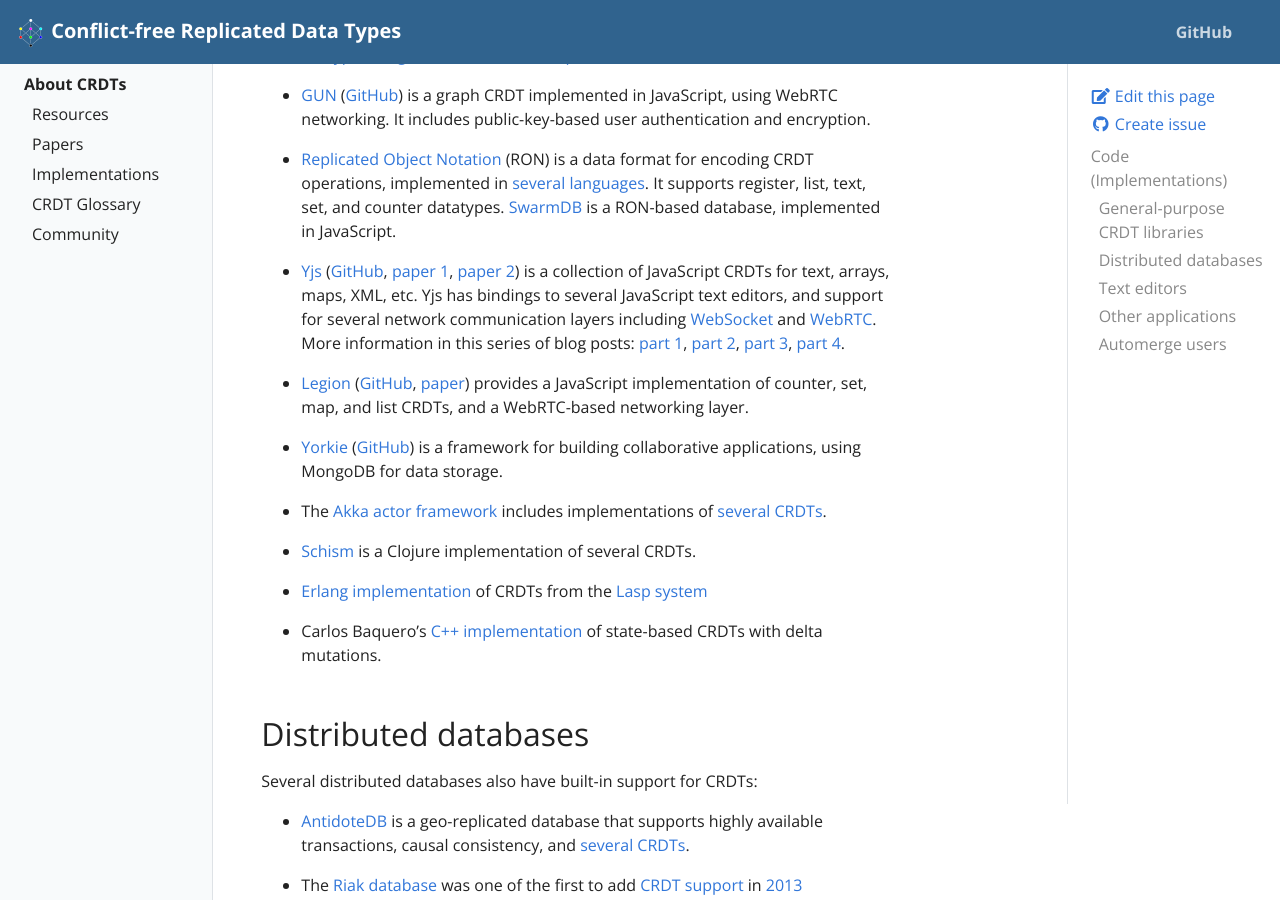
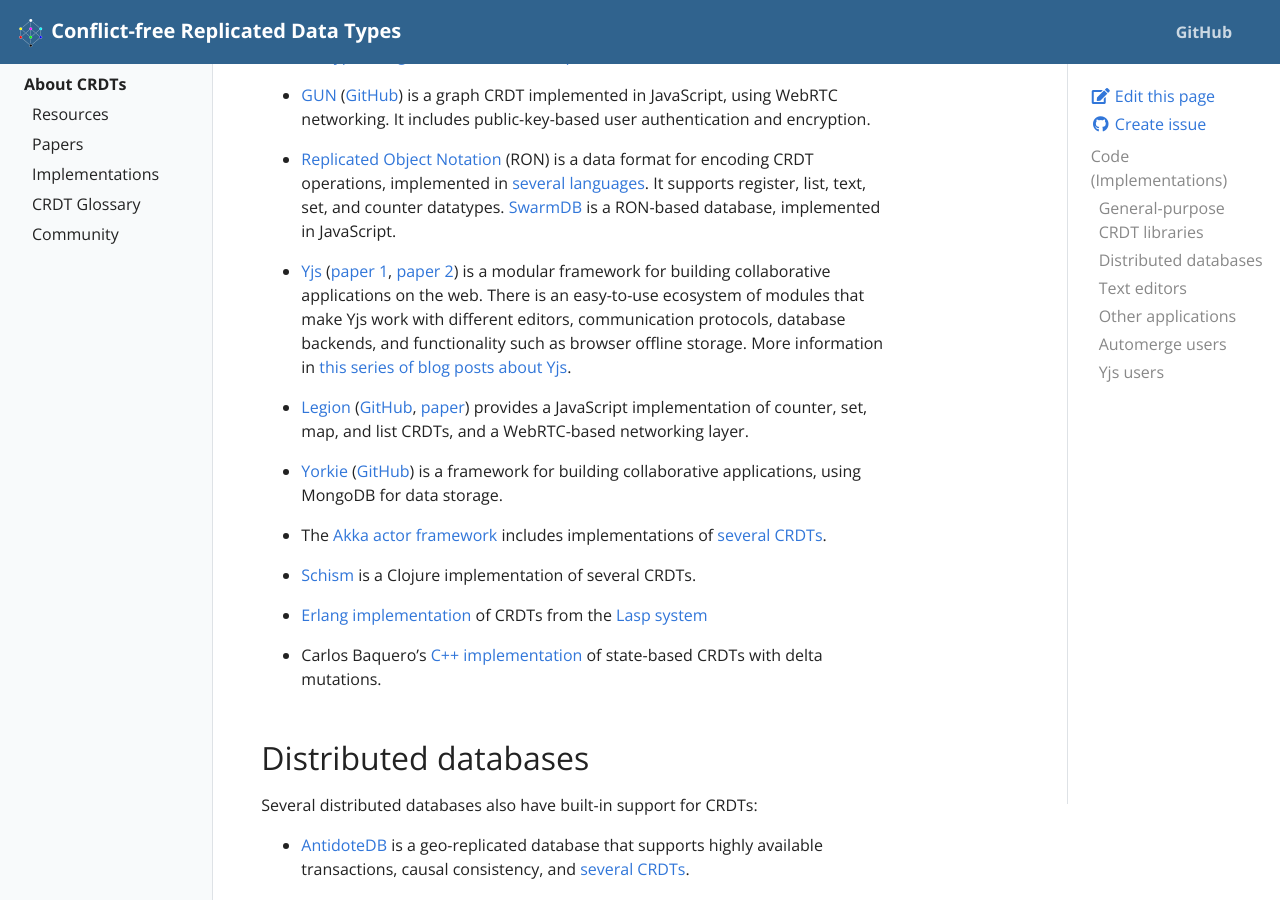
Before and after one commit to ept/crdt-website, a Jekyll site: the page built from pages/implementations.md, in a window 1280 px wide and 900 px high, scrolled down 303 px. Built offline with Jekyll 4.4.1, drawn with Linux system fonts in a browser that asks for light colours; some of the changed text lies outside the part shown.

Commit message:
Update information on Yjs

```diff
--- a/pages/implementations.md
+++ b/pages/implementations.md
@@ -28,17 +28,10 @@ collaborative applications and replicated storage systems:
   It supports register, list, text, set, and counter datatypes.
   [SwarmDB](https://github.com/gritzko/swarm) is a RON-based database, implemented in JavaScript.
 
-* [Yjs](http://y-js.org/) ([GitHub](https://github.com/yjs/yjs),
-  [paper 1](http://dbis.rwth-aachen.de/~derntl/papers/preprints/icwe2015-preprint.pdf),
+* [Yjs](https://github.com/yjs/yjs)
+  ([paper 1](http://dbis.rwth-aachen.de/~derntl/papers/preprints/icwe2015-preprint.pdf),
   [paper 2](https://www.researchgate.net/publication/310212186_Near_Real-Time_Peer-to-Peer_Shared_Editing_on_Extensible_Data_Types))
-  is a collection of JavaScript CRDTs for text, arrays, maps, XML, etc. Yjs has
-  bindings to several JavaScript text editors, and support for several network
-  communication layers including [WebSocket](http://github.com/yjs/y-websocket)
-  and [WebRTC](http://github.com/yjs/y-webrtc). More information in this series of blog posts:
-  [part 1](https://www.tag1consulting.com/blog/yjs-deep-dive-part-1),
-  [part 2](https://www.tag1consulting.com/blog/yjs-deep-dive-part-2),
-  [part 3](https://www.tag1consulting.com/blog/yjs-deep-dive-part-3),
-  [part 4](https://www.tag1consulting.com/blog/yjs-deep-dive-part-4).
+  is a modular framework for building collaborative applications on the web. There is an easy-to-use ecosystem of modules that make Yjs work with different editors, communication protocols, database backends, and functionality such as browser offline storage. More information in [this series of blog posts about Yjs](https://tag1consulting.com/yjs).
 
 * [Legion](https://legion.di.fct.unl.pt/)
   ([GitHub](https://github.com/albertlinde/Legion),
@@ -61,7 +54,6 @@ collaborative applications and replicated storage systems:
 
 * Carlos Baquero's [C++ implementation](https://github.com/CBaquero/delta-enabled-crdts)
   of state-based CRDTs with delta mutations.
-
 
 ## Distributed databases
 
@@ -195,3 +187,13 @@ using the [Automerge](https://github.com/automerge/automerge) CRDT library:
 
 * [Archbee](https://archbee.io/) is a documentation tool and knowledge base for
   engineering teams.
+
+## Yjs users
+
+[Yjs](https://github.com/yjs/yjs) is used by several apps that are run production:
+
+* [Room.sh](https://room.sh/) a meeting application with integrated collaborative drawing, editing, and coding tools.
+
+* [Pluxbox - Radiomanager](https://pluxbox.com/) A web-based app to collaboratively organize radio broadcasts.
+
+* [Cattaz](http://cattaz.io/) Collaborative wiki which can run custom applications in the wiki pages.
```
